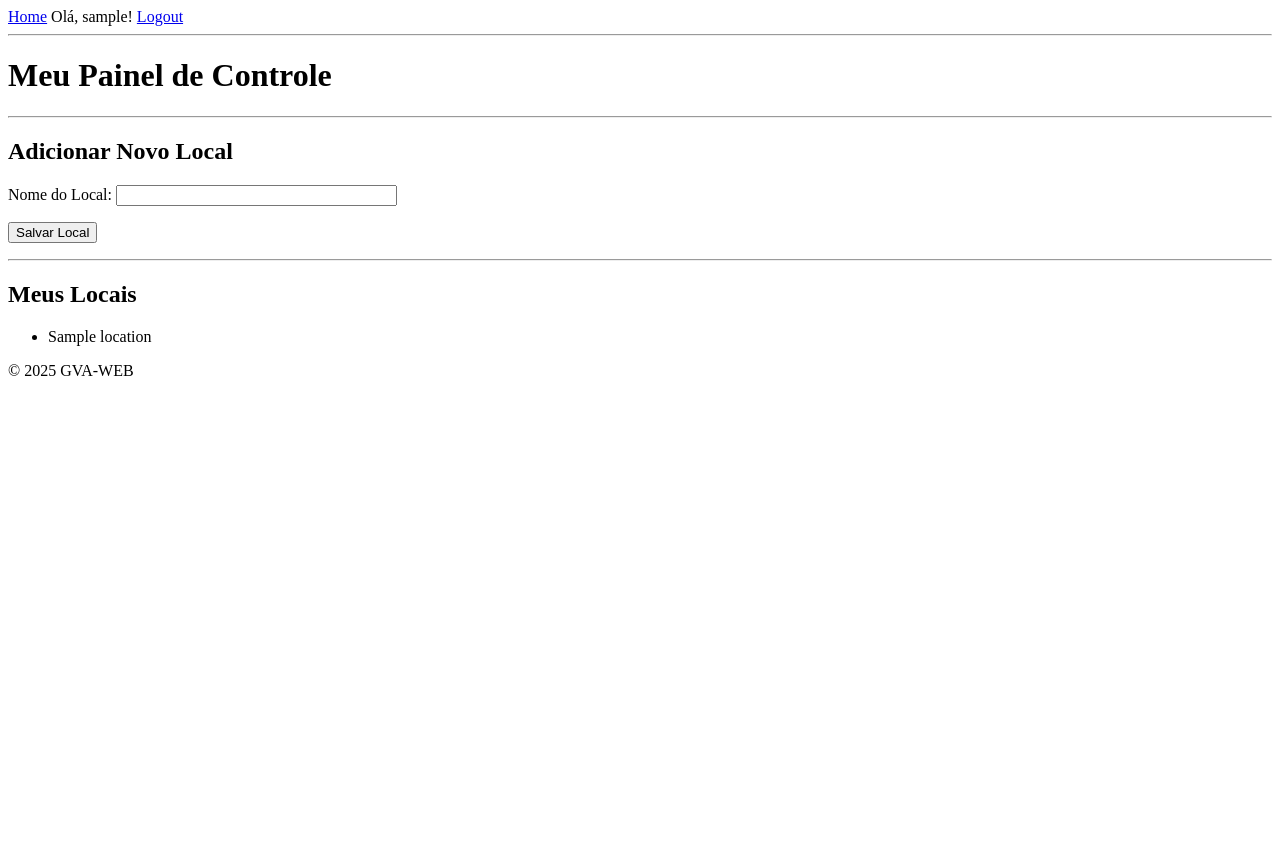
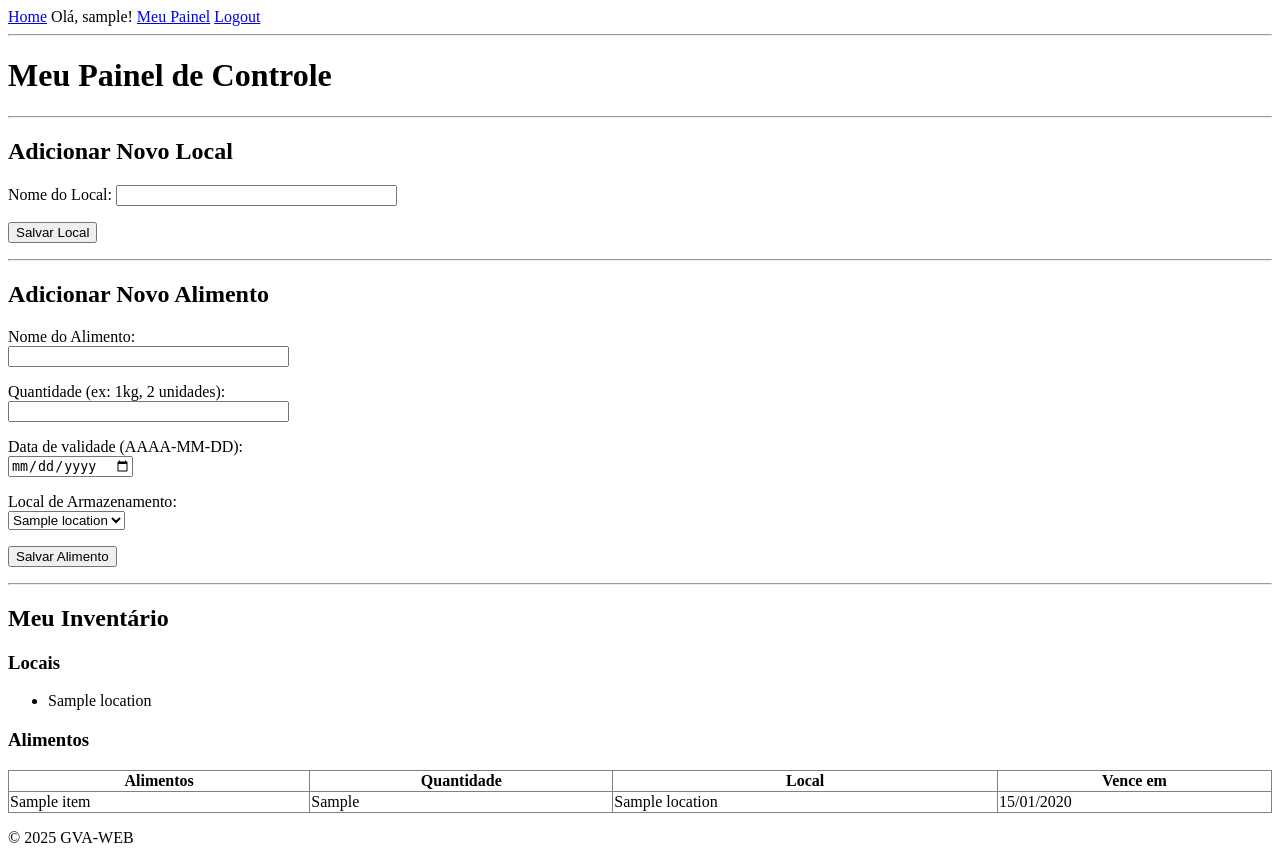
Before and after one commit to Omatheus31/GVA-WEB, a Flask app: page /dashboard in a window 1280 px wide. Before the commit the page ends 376 px from the top, so only its background shows below. Run offline with Flask 3, Linux system fonts and the light colour scheme; a user stored in the database is signed in; tables that the repository leaves empty hold one stand-in row (values such as "Sample post").

Commit message:
Feat: Implement full CRUD and Authorization for Food Items

```diff
--- a/app/main/forms.py
+++ b/app/main/forms.py
@@ -1,7 +1,14 @@
 from flask_wtf import FlaskForm
-from wtforms import StringField, SubmitField
-from wtforms.validators import DataRequired, Length
+from wtforms import StringField, SubmitField, DateField, SelectField
+from wtforms.validators import DataRequired, Length, Optional
 
 class LocationForm(FlaskForm):
     name = StringField('Nome do Local', validators=[DataRequired(), Length(min=2, max=100)])
-    submit = SubmitField('Salvar Local')
+    submit_location = SubmitField('Salvar Local')
+
+class FoodItemForm(FlaskForm):
+    name = StringField('Nome do Alimento', validators=[DataRequired(), Length(max=100)])
+    quantity = StringField('Quantidade (ex: 1kg, 2 unidades)', validators=[Optional(), Length(max=50)])
+    expiry_date = DateField('Data de validade', format='%Y-%m-%d', validators=[DataRequired()])
+    location = SelectField('Local de Armazenamento', coerce=int, validators=[DataRequired()])
+    submit_food = SubmitField('Salvar Alimento')
--- a/app/main/routes.py
+++ b/app/main/routes.py
@@ -1,9 +1,9 @@
-from flask import render_template, redirect, url_for, flash
+from flask import render_template, redirect, url_for, flash, request
 from flask_login import login_required, current_user
 from app import db
 from app.main import bp
-from app.main.forms import LocationForm
-from app.models import Location
+from app.main.forms import LocationForm, FoodItemForm
+from app.models import Location, FoodItem
 
 @bp.route('/')
 @bp.route('/index')
@@ -13,17 +13,48 @@ def index():
 @bp.route('/dashboard', methods=['GET', 'POST'])
 @login_required
 def dashboard():
-    form = LocationForm()
-    # lógica para adicionar um novo local
-    if form.validate_on_submit():
-        # Cria um novo objeto Location associado ao usuário atual
-        location = Location(name=form.name.data, owner=current_user)
-        db.session.add(location)
+    # Cria uma instância de cada formulário
+    location_form = LocationForm()
+    food_form = FoodItemForm()
+
+    # Popula o menu suspenso de locais no formulário de alimento
+    # Isso pega todos os locais do usuário e os tranforma em opções para o dropdown
+    location_choices = [(loc.id, loc.name) for loc in Location.query.filter_by(user_id=current_user.id).order_by('name').all()]
+    food_form.location.choices = location_choices
+
+    # Verifica se o formulário de ADICIONAR LOCAL foi enviado
+    if location_form.submit_location.data and location_form.validate_on_submit():
+
+        existing_location = Location.query.filter_by(user_id=current_user.id, name=location_form.name.data).first()
+        if existing_location:
+            flash('Você já tem um local com este nome. Por favor, escolha outro.', 'warning')
+        else:
+            location = Location(name=location_form.name.data, owner=current_user)
+            db.session.add(location)
+            db.session.commit()
+            flash('Novo local adicionado com sucesso!', 'success')
+        return redirect(url_for('main.dashboard'))
+
+    # Verifica se o formulário de ADICIONAR ALIMENTO foi enviado
+    if food_form.submit_food.data and food_form.validate_on_submit():
+        food_item = FoodItem(name=food_form.name.data,
+                             quantity=food_form.quantity.data,
+                             expiry_date=food_form.expiry_date.data,
+                             location_id=food_form.location.data,
+                             owner=current_user)
+        db.session.add(food_item)
         db.session.commit()
-        flash('Novo local adicionado com sucesso!', 'success')
-        return redirect(url_for('main.dashboard')) # Redireciona para limpar o formulário
+        flash('Novo alimento adicionado com sucesso!', 'success')
+        return redirect(url_for('main.dashboard'))
 
-    # Lógica para buscar os locais APENAS do usuário logado (AUTORIZAÇÃO)
-    locations = Location.query.filter_by(user_id=current_user.id).order_by(Location.name).all()
+    # Busca dos dados para exibir na página
+    locations = Location.query.filter_by(user_id=current_user.id).order_by('name').all()
+    food_items = FoodItem.query.filter_by(user_id=current_user.id).order_by(FoodItem.expiry_date).all()
 
-    return render_template('dashboard.html', title='Menu Painel', form=form, locations=locations)
+    # Envia tudo para o template
+    return render_template('dashboard.html',
+                           title='Meu Painel',
+                           location_form=location_form,
+                           food_form=food_form,
+                           locations=locations,
+                           food_items=food_items)
--- a/app/templates/base.html
+++ b/app/templates/base.html
@@ -10,6 +10,7 @@
         <a href="{{ url_for('main.index') }}">Home</a>
         {% if current_user.is_authenticated %}
             <span>Olá, {{ current_user.username }}!</span>
+            <a href="{{ url_for('main.dashboard') }}">Meu Painel</a>
             <a href="{{ url_for('auth.logout') }}">Logout</a>
         {% else %}
             <a href="{{ url_for('auth.login') }}">Login</a>
--- a/app/templates/dashboard.html
+++ b/app/templates/dashboard.html
@@ -8,31 +8,81 @@
 
     {# Seção para adicionar um novo local #}
     <h2>Adicionar Novo Local</h2>
-    <form action="" method="post" novalidate>
-        {{ form.hidden_tag() }} <p>
-            {{ form.name.label }}:
-            {{ form.name(size=32) }}
-            {% for error in form.name.errors %}
+    <form action="{{ url_for('main.dashboard') }}" method="post" novalidate>
+        {{ location_form.hidden_tag() }}
+        <p>
+            {{ location_form.name.label }}:
+            {{ location_form.name(size=32) }}
+            {% for error in location_form.name.errors %}
             <span style="color: red;">[{{ error }}]</span>
             {% endfor %}
         </p>
-        <p>{{ form.submit() }}</p>
+        <p>{{ location_form.submit_location() }}</p>
     </form>
     <hr>
 
-    {# Seção para listar os locais existentes #}
-    <h2>Meus Locais</h2>
+    {# Seção para adicionar um novo alimento #}
+    <h2>Adicionar Novo Alimento</h2>
+    <form action="{{ url_for('main.dashboard') }}" method="post" novalidate>
+        {{ food_form.hidden_tag() }}
+        <p>
+            {{ food_form.name.label }}:<br>
+            {{ food_form.name(size=32) }}
+        </p>
+        <p>
+            {{ food_form.quantity.label }}:<br>
+            {{ food_form.quantity(size=32) }}
+        </p>
+        <p>
+            {{ food_form.expiry_date.label }} (AAAA-MM-DD):<br>
+            {{ food_form.expiry_date() }}
+        </p>
+        <p>
+            {{ food_form.location.label }}:<br>
+            {{ food_form.location() }}
+        </p>
+        <p>{{ food_form.submit_food() }}</p>
+    </form>
+    <hr>
+
+    {# Seção para listar os alimentos e locais existentes #}
+    <h2>Meu Inventário</h2>
+
+    <h3>Locais</h3>
     {% if locations %}
         <ul>
-        {# Loop para percorrer cada local na lista 'locations' que passamos pela rota #}
         {% for location in locations %}
-            <li>
-                {{ location.name }}
-                {# Adicionar no botões de Editar e Excluir aqui depois #}
-            </li>
+            <li>{{ location.name }}</li>
         {% endfor %}
         </ul>
     {% else %}
-        <p>Você ainda não adicionou nenhum local. Use o formulário acima para começar!</p>
+        <p>Você ainda não adicionou nenhum local.</p>
     {% endif %}
+
+    <h3>Alimentos</h3>
+    {% if food_items %}
+        <table border="1" style="width:100%; border-collapse: collapse;">
+            <thead>
+                <tr>
+                    <th>Alimentos</th>
+                    <th>Quantidade</th>
+                    <th>Local</th>
+                    <th>Vence em</th>
+                </tr>
+            </thead>
+            <body>
+            {% for item in food_items %}
+                <tr>
+                    <td>{{ item.name }}</td>
+                    <td>{{ item.quantity }}</td>
+                    <td>{{ item.location_assigned.name if item.location_assigned else 'N/A' }}</td>
+                    <td>{{ item.expiry_date.strftime('%d/%m/%Y') }}</td>
+                </tr>
+            {% endfor %}
+            </body>
+        </table>
+    {% else %}
+        <p>Você ainda não adicionou nenhum alimento.</p>
+    {% endif %}
+
 {% endblock %}
```
